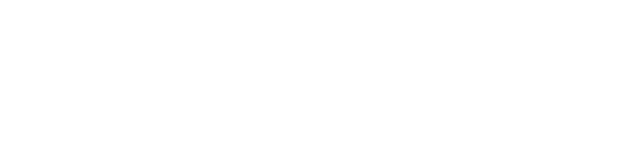
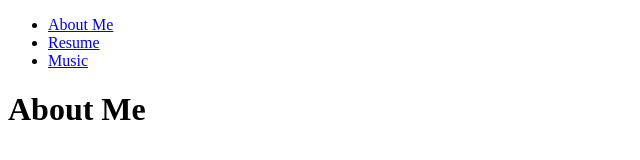
Before and after one commit to jaredbnm/itmd-361-project-1, a plain HTML site: page index.html in a window 1280 px wide. Shown: the whole page, without its empty margins (0-640 px from the left). Drawn offline with Linux system fonts and the light colour scheme.

Commit message:
fixing html structure

```diff
--- a/index.html
+++ b/index.html
@@ -1,11 +1,25 @@
 <!DOCTYPE html>
 <html lang="en">
+
 <head>
-    <meta charset="UTF-8">
-    <meta name="viewport" content="width=device-width, initial-scale=1.0">
-    <title>Document</title>
+  <meta charset="utf-8">
+  <meta name="viewport" content="width=device-width, initial-scale=1">
+  <title>ITMD-361 Project 1</title>
 </head>
+
 <body>
+  <nav>
+    <ul>
+      <li><a href="index.html">About Me</a></li>
+      <li><a href="resume.html">Resume</a></li>
+      <li><a href="music.html">Music</a></li>
+    </ul>
+  </nav>
 
+  <main>
+    <h1>About Me</h1>
+    <p></p>
+  </main>
 </body>
+
 </html>
```
Also changed, not shown: resume.html (added, +14 -0 lines), music.html (added).
